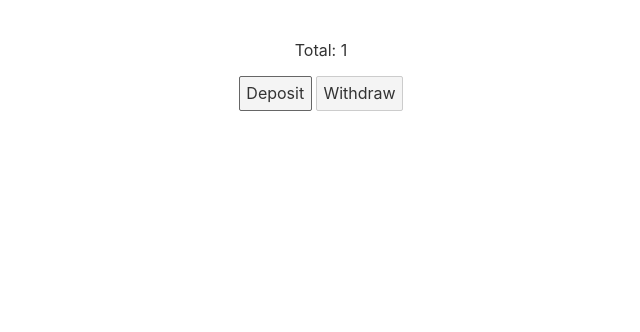
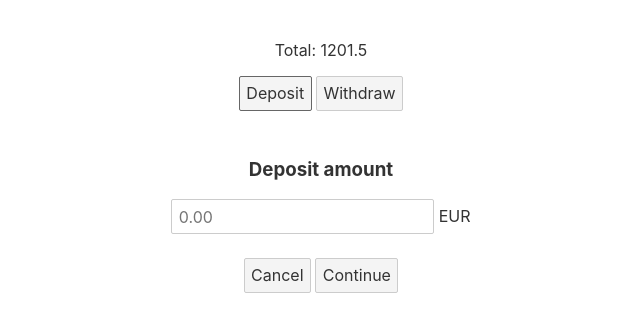
Before and after one commit to kupukctep/PIT, a Svelte app in the folder PIT/: page / in a window 1280 px wide. Both pictures are taken after a click on the button "Deposit". Shown: the top 332 px of the page, without its empty margins (319-959 px from the left). Built offline with nearby package versions, Linux system fonts and the light colour scheme.

Commit message:
Modal window component for deposit cash amount.

```diff
--- a/PIT/package.json
+++ b/PIT/package.json
@@ -19,7 +19,8 @@
     "rollup-plugin-svelte": "^7.0.0",
     "rollup-plugin-terser": "^7.0.0",
     "svelte": "^3.0.0",
-    "tailwindcss": "^3.0.24"
+    "tailwindcss": "^3.0.24",
+    "typescript": "^4.7.2"
   },
   "dependencies": {
     "sirv-cli": "^2.0.0"
--- a/PIT/src/component/Balance.svelte
+++ b/PIT/src/component/Balance.svelte
@@ -1,7 +1,11 @@
 <script lang="ts">
-    let total = 0
+    import Modal from "./Modal.svelte";
+
+    let total = 1201.50
+    let showDepositModal = false
+
     function deposit() {
-        total++
+        showDepositModal = true
     }
     function withdraw() {
         total--
@@ -13,3 +17,12 @@
     <button value="Deposit" type="button" on:click={deposit}>Deposit</button>
     <button value="Withdraw" type="button" on:click={withdraw}>Withdraw</button>
 </div>
+
+<Modal bind:show={showDepositModal} actionText="Continue">
+    <div slot="header">
+        Deposit amount
+    </div>
+    <div>
+        <input type="number" placeholder="0.00"/> EUR
+    </div>
+</Modal>
--- /dev/null
+++ b/PIT/src/component/Modal.svelte
@@ -0,0 +1,51 @@
+<script lang="ts">
+    import {createEventDispatcher} from "svelte";
+
+    export let show = false
+    export let actionText
+    export let cancelText = 'Cancel'
+
+    const dispatch = createEventDispatcher()
+
+    const close = () => {
+        show = false
+    }
+    const action = () => {
+        close()
+        dispatch('action')
+    }
+
+    let modal
+</script>
+
+{#if show}
+    <form on:submit|preventDefault={action}>
+        <div class="fixed z-10 inset-0 overflow-y-auto" aria-labelledby="modal-title" role="dialog" aria-modal="true">
+            <div class="flex items-end justify-center min-h-screen pt-4 px-4 pb-20 text-center sm:block sm:p-0">
+                <div class="fixed inset-0 bg-gray-500 bg-opacity-75 transition-opacity" aria-hidden="true" on:click={close}></div>
+                <span class="hidden sm:inline-block sm:align-middle sm:h-screen" aria-hidden="true">&#8203;</span>
+                <div class="modal inline-block align-bottom bg-white rounded-lg px-4 pt-5 pb-4 text-left overflow-hidden shadow-xl transform transition-all sm:my-8 sm:align-middle sm:max-w-2xl sm:w-full sm:p-6"
+                     role="dialog" aria-modal="true" bind:this={modal}>
+
+                    <div class="mt-3 text-left sm:mt-5">
+                        <h3 class="text-lg leading-6 font-medium text-gray-900" id="modal-title">
+                            <slot name="header"></slot>
+                        </h3>
+                        <div class="mt-2">
+                            <p class="text-sm text-gray-500">
+                                <slot/>
+                            </p>
+                        </div>
+                    </div>
+
+                    <slot name="footer">
+                        <div class="mt-5 sm:mt-6 sm:grid sm:grid-cols-2 sm:gap-3 sm:grid-flow-row-dense">
+                            <button on:click={close}>{cancelText}</button>
+                            <button type="submit">{actionText}</button>
+                        </div>
+                    </slot>
+                </div>
+            </div>
+        </div>
+    </form>
+{/if}
```
Also changed, not shown: 1 other file (tests, documents, lock files or other folders).
